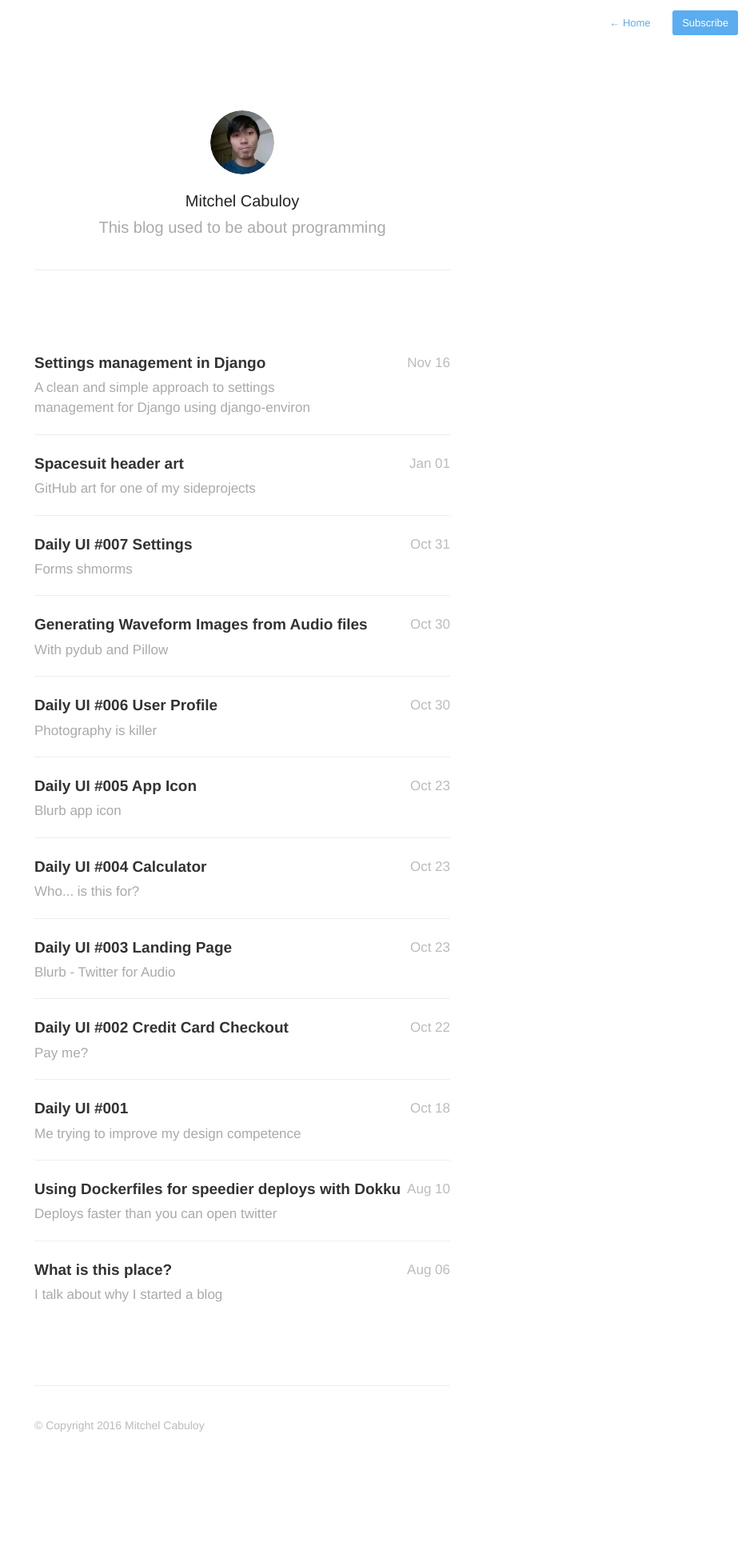
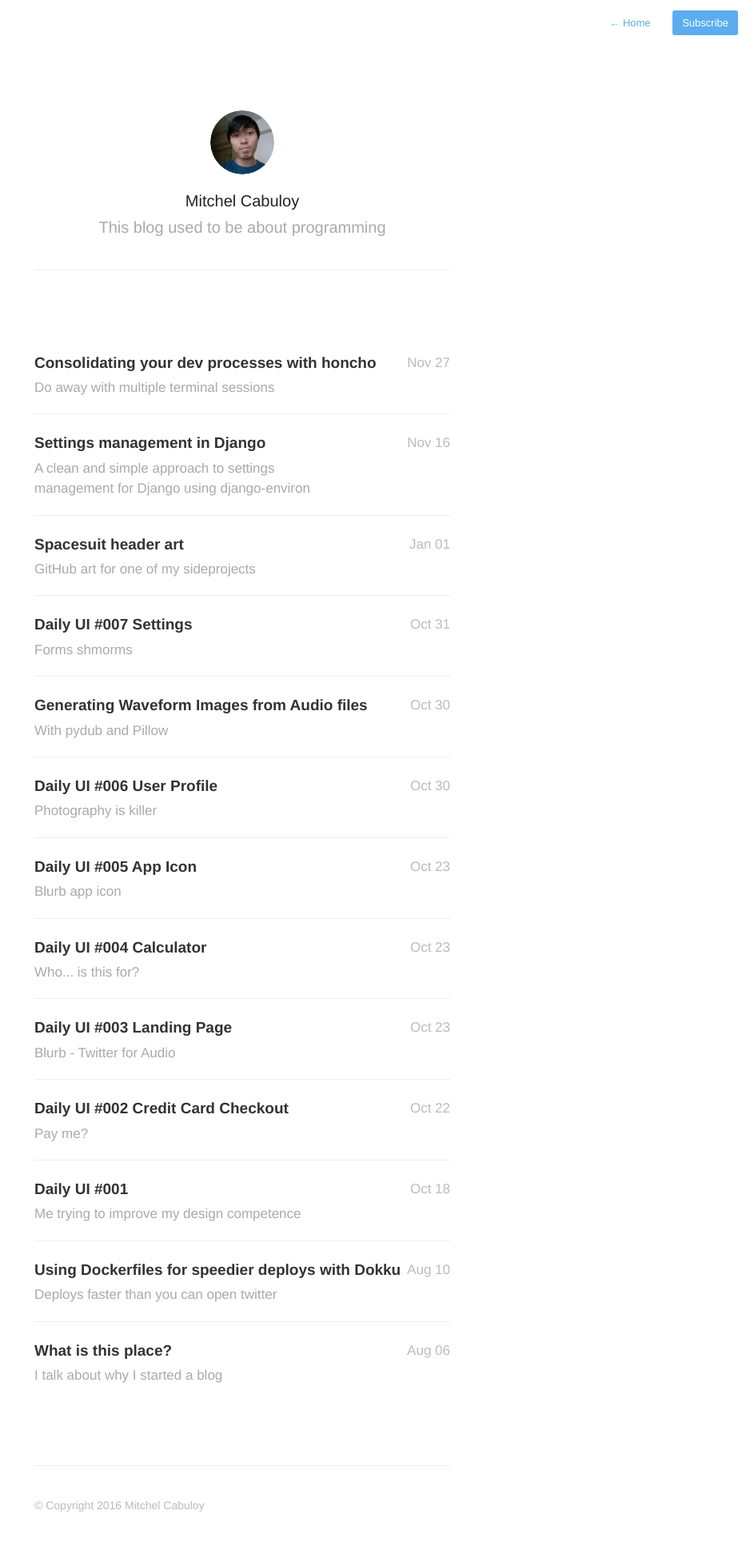
Before and after one commit to mixxorz/mixxorz.github.io, a Jekyll site: the page built from index.html, in a window 1280 px wide. Shown: the whole page at 80% size, without its empty margins (337-1280 px from the left). Built offline with Jekyll 4.4.1, drawn with Linux system fonts in a browser that asks for light colours; nearby versions of some CDN libraries; the list of posts is cut into pages by our own code; before the commit the page ends 1833 px from its top, so only the background shows below that; some of the changed lines change nothing that is shown.

Commit message:
Publish Consolidating your dev processes with honcho

```diff
--- a/_drafts/managing-processes-with-honcho.md
+++ b/_posts/2016-11-27-consolidating-your-dev-processes-with-honcho.md
@@ -1,14 +1,15 @@
 ---
-title:  Manage your dev processes with honcho
-date:   2016-11-26 9:15:00
-description: All your processes in one!
+title:  Consolidating your dev processes with honcho
+date:   2016-11-27 13:50:00
+description: Do away with multiple terminal sessions
 ---
 
 Front-end build tools like gulp, grunt, or webpack are awesome (or a necessary evil depending on who you ask). Using them can make you a much more productive web developer. In my projects for example, I always use gulp with BrowserSync so that whenever I make a change in one of my Sass files, it automatically compiles and injects it onto the webpage. No refreshing required. (You can learn how to do that [here](https://www.browsersync.io/docs/gulp#gulp-sass-css).)
 
 That's super amazing. But there's one thing that annoyed me about using these tools; I have to open a new session in my terminal to run it.
 
-gulp needs to be continuously running for it to automatically work on your files when it detects changes.  This is such a minor annoyance that I just kind of dealt with it for a while.
+I mainly use Django for my web projects, which means I'll need to have Django's
+dev server running alongside gulp, which also needs to be continuously running for it to automatically work on your files when it detects changes. In practice, I'll need to have two terminals: one for Django and one for gulp. This is a very minor annoyance and for a while, I just dealt with it.
 
 One day I stumbled upon [honcho](https://honcho.readthedocs.io/en/latest/). It's a command-line tool that lets you manage [Procfile-based applications](https://devcenter.heroku.com/articles/procfile). You create a file named `Procfile` where you specify the processes your app needs to run, and honcho takes care of spawning them. Here's an example from one of the projects I worked on:
 
@@ -36,7 +37,7 @@ web: python manage.py runserver  # Django's dev server
 gulp: gulp watch
 ~~~
 
-Now I can spawn these two processes at the same time with `honcho -f Procfile.dev start`
+Now we can spawn these two processes at the same time with `honcho -f Procfile.dev start`
 
 ~~~shell_session
 $ honcho -f Procfile.dev start
@@ -65,9 +66,7 @@ $ honcho -f Procfile.dev start
 21:32:55 gulp.1 |  --------------------------------------
 ~~~
 
-
-
-The terminal output is prefixed too so you know which process it came from.
+The terminal output is prefixed too so we know which process it came from.
 
 ## Language agnostic
 
```
